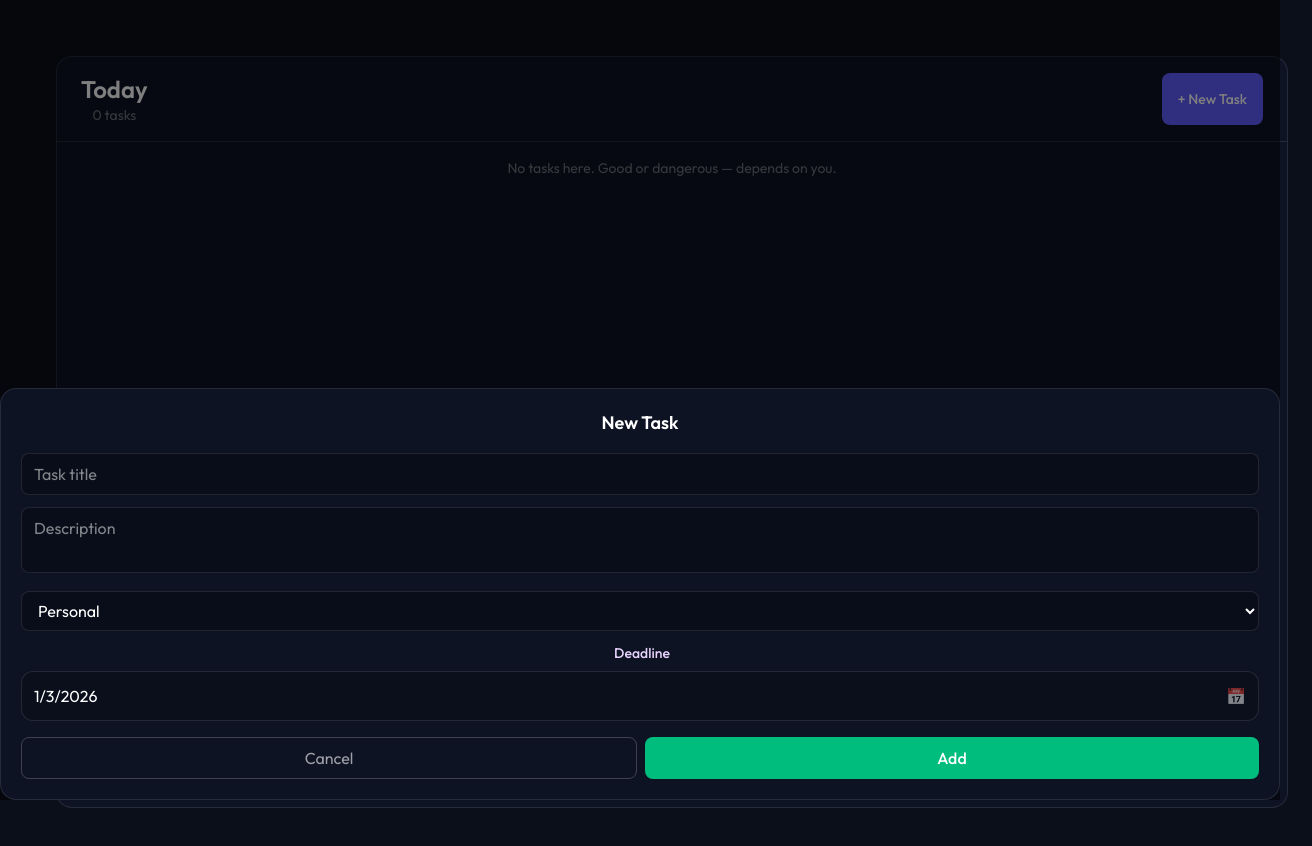
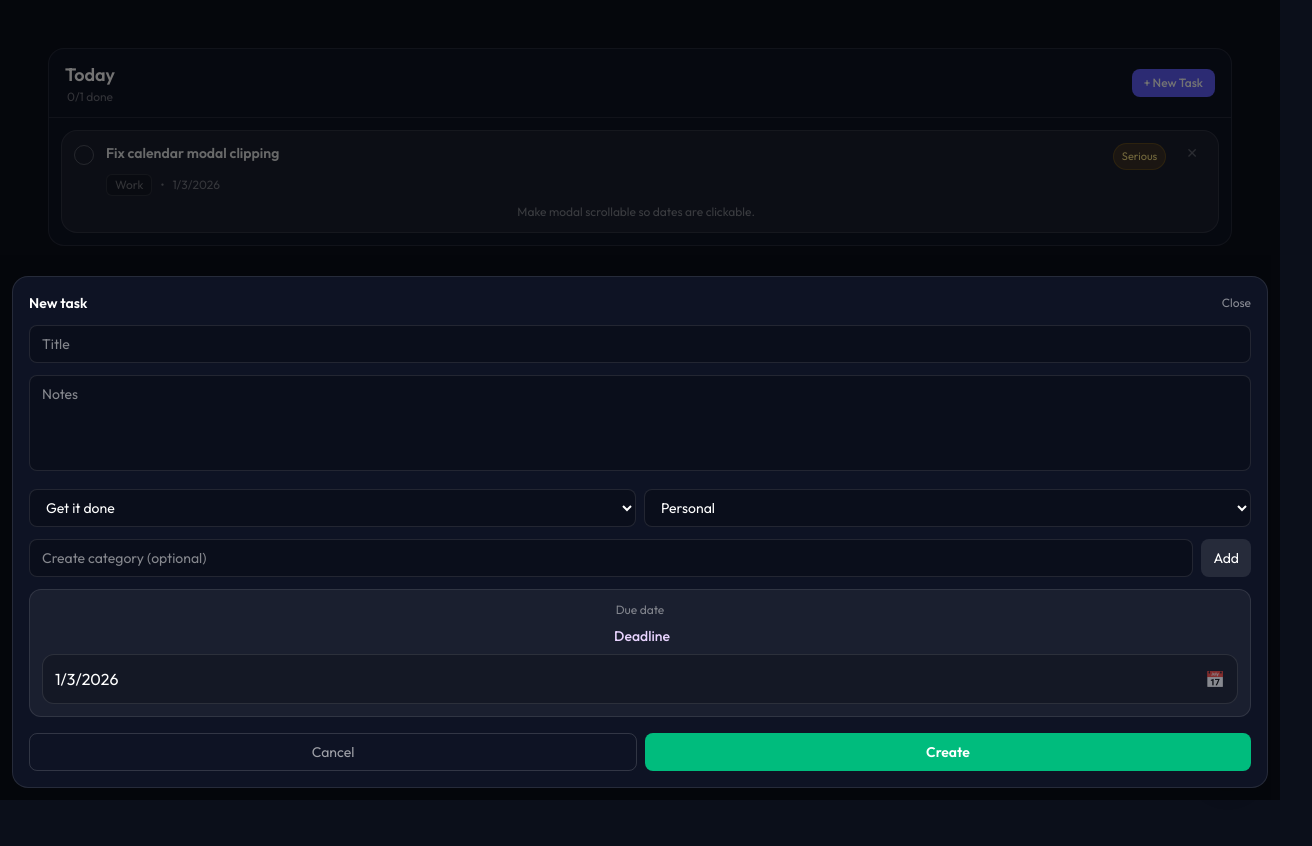
Before and after one commit to mmchasacc/CADO, a React (Vite) app: page /todo in a window 1280 px wide. Both pictures are taken after a click on the button "+ New Task". Shown: the top 846 px of the page, 1312 px wide, since content can reach past the window. After the commit the page ends 800 px from the top, so only its background shows below. Built offline with nearby package versions, Linux system fonts and the light colour scheme.

Commit message:
UI FIX + Functionalities

```diff
--- a/src/index.css
+++ b/src/index.css
@@ -8,6 +8,7 @@
   font-family: 'Outfit', system-ui, sans-serif;
   color-scheme: dark;
   background-color: #0b0f1a;
+
 }
 
 
--- a/src/pages/TodoPage.tsx
+++ b/src/pages/TodoPage.tsx
@@ -1,276 +1,423 @@
 import { useMemo, useState } from "react";
 import CalendarComponent from "../components/Calendar";
 
-/* ───────────── TYPES ───────────── */
+type Status = "Urgent" | "Serious" | "Get it done";
+type View = "today" | "upcoming" | "all";
+
 type Task = {
   id: number;
   title: string;
-  description?: string;
+  notes: string;
   category: string;
+  status: Status;
   date: Date;
   done: boolean;
 };
 
-/* ───────────── PAGE ───────────── */
+const STATUSES: Status[] = ["Urgent", "Serious", "Get it done"];
+
 const TodoPage = () => {
-  const [tasks, setTasks] = useState<Task[]>([]);
-  const [view, setView] = useState<"today" | "upcoming" | "all">("today");
-
-  /* New task state */
-  const [isModalOpen, setIsModalOpen] = useState(false);
-  const [title, setTitle] = useState("");
-  const [description, setDescription] = useState("");
-  const [category, setCategory] = useState("Personal");
-  const [selectedDate, setSelectedDate] = useState<Date>(new Date());
-
-  /* ───────────── LOGIC ───────────── */
-
-  const addTask = () => {
-    if (!title.trim()) return;
-
-    setTasks((prev) => [
-      ...prev,
+  const [view, setView] = useState<View>("today");
+  const [categories, setCategories] = useState<string[]>(["Personal", "Work", "School"]);
+  const [tasks, setTasks] = useState<Task[]>([
     {
-        id: Date.now(),
-        title,
-        description,
-        category,
-        date: selectedDate,
+      id: 1,
+      title: "Fix calendar modal clipping",
+      notes: "Make modal scrollable so dates are clickable.",
+      category: "Work",
+      status: "Serious",
+      date: new Date(),
       done: false,
     },
   ]);
 
-    setTitle("");
-    setDescription("");
-    setCategory("Personal");
-    setSelectedDate(new Date());
-    setIsModalOpen(false);
+  const [createOpen, setCreateOpen] = useState(false);
+  const [activeId, setActiveId] = useState<number | null>(null);
+
+  // create form
+  const [tTitle, setTTitle] = useState("");
+  const [tNotes, setTNotes] = useState("");
+  const [tStatus, setTStatus] = useState<Status>("Get it done");
+  const [tCategory, setTCategory] = useState("Personal");
+  const [tDate, setTDate] = useState<Date>(new Date());
+  const [newCat, setNewCat] = useState("");
+
+  const todayKey = new Date().toDateString();
+  const todayEnd = useMemo(() => {
+    const d = new Date();
+    d.setHours(23, 59, 59, 999);
+    return d.getTime();
+  }, []);
+
+  const filtered = useMemo(() => {
+    if (view === "all") return tasks;
+    if (view === "today") return tasks.filter((t) => t.date.toDateString() === todayKey);
+    return tasks.filter((t) => t.date.getTime() > todayEnd);
+  }, [tasks, view, todayKey, todayEnd]);
+
+  const active = useMemo(() => tasks.find((t) => t.id === activeId) ?? null, [tasks, activeId]);
+
+  const addCategory = () => {
+    const name = newCat.trim();
+    if (!name) return;
+    if (categories.some((c) => c.toLowerCase() === name.toLowerCase())) return;
+    setCategories((p) => [...p, name]);
+    setTCategory(name);
+    setNewCat("");
   };
 
-  const toggleTask = (id: number) => {
-    setTasks((prev) =>
-      prev.map((t) =>
-        t.id === id ? { ...t, done: !t.done } : t
-      )
-    );
+  const addTask = () => {
+    if (!tTitle.trim()) return;
+    const task: Task = {
+      id: Date.now(),
+      title: tTitle.trim(),
+      notes: tNotes.trim(),
+      category: tCategory,
+      status: tStatus,
+      date: tDate,
+      done: false,
+    };
+    setTasks((p) => [...p, task]);
+    setTTitle("");
+    setTNotes("");
+    setTStatus("Get it done");
+    setTCategory("Personal");
+    setTDate(new Date());
+    setCreateOpen(false);
   };
 
-  const deleteTask = (id: number) => {
-    setTasks((prev) => prev.filter((t) => t.id !== id));
+  const updateTask = (id: number, patch: Partial<Task>) =>
+    setTasks((p) => p.map((t) => (t.id === id ? { ...t, ...patch } : t)));
+
+  const removeTask = (id: number) => {
+    setTasks((p) => p.filter((t) => t.id !== id));
+    if (activeId === id) setActiveId(null);
   };
 
-  const today = new Date().toDateString();
-
-  const filteredTasks = useMemo(() => {
-    if (view === "all") return tasks;
-
-    if (view === "today") {
-      return tasks.filter(
-        (t) => t.date.toDateString() === today
-      );
-    }
-
-    // upcoming
-    return tasks.filter(
-      (t) => t.date.toDateString() !== today
-    );
-  }, [tasks, view, today]);
-
-  /* ───────────── UI ───────────── */
+  const statusClass = (s: Status) =>
+    s === "Urgent"
+      ? "bg-red-500/15 text-red-200 border-red-400/20"
+      : s === "Serious"
+        ? "bg-amber-500/15 text-amber-200 border-amber-400/20"
+        : "bg-emerald-500/15 text-emerald-200 border-emerald-400/20";
 
   return (
-    <div className="h-screen w-screen flex overflow-hidden bg-[#0B0F1A] text-white">
-      {/* SIDEBAR */}
-      <aside className="hidden md:flex w-56 flex-col bg-[#0E1324] border-r border-white/10 px-5 py-6">
-        <h1 className="text-lg font-semibold mb-6">TodoFlow</h1>
+    <div className=" overflow-hidden bg-[#0B0F1A] text-white">
+      <div className="h-full w-full flex overflow-hidden">
+        {/* sidebar desktop */}
+        <aside className="hidden md:flex w-60 shrink-0 flex-col bg-[#0E1324] border-r border-white/10 p-4">
+          <div className="flex items-center justify-between mb-4">
+            <h1 className="text-sm font-semibold">TodoFlow</h1>
+            <button
+              onClick={() => setCreateOpen(true)}
+              className="px-2 py-1 rounded-md bg-white/5 hover:bg-white/10 text-xs"
+            >
+              + New
+            </button>
+          </div>
 
-        <SidebarItem
-          label="Today"
-          active={view === "today"}
-          onClick={() => setView("today")}
-        />
-        <SidebarItem
-          label="Upcoming"
-          active={view === "upcoming"}
-          onClick={() => setView("upcoming")}
-        />
-        <SidebarItem
-          label="All Tasks"
-          active={view === "all"}
-          onClick={() => setView("all")}
-        />
+          <div className="space-y-1">
+            {(["today", "upcoming", "all"] as View[]).map((v) => (
+              <button
+                key={v}
+                onClick={() => {
+                  setView(v);
+                  setActiveId(null);
+                }}
+                className={`w-full text-left px-3 py-2 rounded-lg text-sm ${view === v ? "bg-indigo-500/15 text-indigo-200" : "text-white/70 hover:bg-white/5"
+                  }`}
+              >
+                {v === "all" ? "All" : v.charAt(0).toUpperCase() + v.slice(1)}
+              </button>
+            ))}
+          </div>
+
+          <div className="mt-6">
+            <p className="text-[11px] uppercase text-white/35 mb-2">Categories</p>
+            <div className="space-y-1 max-h-[45vh] overflow-y-auto pr-1">
+              {categories.map((c) => (
+                <div key={c} className="px-3 py-2 rounded-lg text-xs text-white/60 bg-white/5">
+                  {c}
+                </div>
+              ))}
+            </div>
+          </div>
         </aside>
 
-      {/* MAIN */}
-      <main className="flex-1 flex justify-center overflow-hidden">
-        <div className="w-full max-w-[1400px] flex flex-col md:flex-row gap-6 p-4 md:p-6">
-          {/* TASK LIST */}
-          <section className="flex-1 flex flex-col bg-[#0E1324] border border-white/10 rounded-2xl overflow-hidden">
-            <div className="px-6 py-4 border-b border-white/10 flex justify-between">
+        {/* main */}
+        <main className="flex-1 overflow-hidden flex justify-center">
+          <div className="w-full flex  md:flex-row gap-3 p-3 md:p-4">
+            {/* list */}
+            <section className="flex-1 min-h-0 flex flex-col rounded-2xl border border-white/10 bg-[#0E1324] overflow-hidden">
+              <div className="px-4 py-3 border-b border-white/10 flex items-center justify-between">
                 <div>
-                <h2 className="text-2xl font-semibold capitalize">
-                  {view}
-                </h2>
-                <p className="text-sm text-white/40">
-                  {filteredTasks.length} tasks
+                  <h2 className="text-lg font-semibold capitalize">{view}</h2>
+                  <p className="text-xs text-white/40">
+                    {filtered.filter((t) => t.done).length}/{filtered.length} done
                   </p>
                 </div>
-
                 <button
-                onClick={() => setIsModalOpen(true)}
-                className="px-4 py-2 rounded-lg bg-indigo-500 hover:bg-indigo-400 text-sm font-medium"
+                  onClick={() => setCreateOpen(true)}
+                  className="px-3 py-1.5 rounded-lg bg-indigo-500 hover:bg-indigo-400 text-xs font-medium"
                 >
                   + New Task
                 </button>
               </div>
 
-            <div className="flex-1 overflow-y-auto px-6 py-4 space-y-3">
-              {filteredTasks.length === 0 && (
-                <p className="text-white/40 text-sm">
-                  No tasks here. Good or dangerous — depends on you.
+              <div className="flex-1 min-h-0 overflow-y-auto p-3 space-y-2">
+                {filtered.map((t) => (
+                  <div
+                    key={t.id}
+                    onClick={() => setActiveId(t.id)}
+                    className={`rounded-2xl border p-3 cursor-pointer ${activeId === t.id
+                      ? "border-indigo-400/40 bg-indigo-500/10"
+                      : "border-white/10 bg-white/5 hover:bg-white/7"
+                      }`}
+                  >
+                    <div className="flex items-start gap-3">
+                      <button
+                        onClick={(e) => {
+                          e.stopPropagation();
+                          updateTask(t.id, { done: !t.done });
+                        }}
+                        className={`mt-0.5 w-5 h-5 rounded-full border flex items-center justify-center text-[11px]
+                          ${t.done ? "border-indigo-400 text-indigo-300" : "border-white/25 text-white/40"}
+                        `}
+                      >
+                        {t.done ? "✓" : ""}
+                      </button>
+
+                      <div className="flex-1">
+                        <div className="flex items-start justify-between gap-2">
+                          <p className={`text-sm font-semibold ${t.done ? "line-through text-white/35" : "text-white/90"}`}>
+                            {t.title}
                           </p>
+                          <span className={`text-[11px] px-2 py-1 rounded-full border ${statusClass(t.status)}`}>
+                            {t.status}
+                          </span>
+                        </div>
+                        <div className="mt-1 flex items-center gap-2 text-xs text-white/40">
+                          <span className="px-2 py-0.5 rounded-md bg-black/20 border border-white/10">{t.category}</span>
+                          <span>•</span>
+                          <span>{t.date.toLocaleDateString()}</span>
+                        </div>
+                        {t.notes && <p className="text-xs text-white/45 mt-2 line-clamp-2">{t.notes}</p>}
+                      </div>
+
+                      <button
+                        onClick={(e) => {
+                          e.stopPropagation();
+                          removeTask(t.id);
+                        }}
+                        className="text-white/30 hover:text-red-300 text-sm px-2"
+                        title="Delete"
+                      >
+                        ✕
+                      </button>
+                    </div>
+                  </div>
+                ))}
+
+                {filtered.length === 0 && (
+                  <div className="rounded-2xl border border-white/10 bg-white/5 p-4 text-sm text-white/60">
+                    No tasks here.
+                  </div>
                 )}
-
-              {filteredTasks.map((task) => (
-                <TaskItem
-                  key={task.id}
-                  task={task}
-                  onToggle={toggleTask}
-                  onDelete={deleteTask}
-                />
-              ))}
               </div>
             </section>
 
-          {/* RIGHT PANEL */}
-          <aside className="hidden md:flex w-80 bg-[#0E1324] border border-white/10 rounded-2xl p-5 flex-col">
-            <h3 className="font-medium mb-4">Calendar</h3>
+            {/* details desktop */}
+            <aside className="hidden md:flex w-[360px] min-h-0 flex-col rounded-2xl border border-white/10 bg-[#0E1324] overflow-hidden">
+              <div className="px-4 py-3 border-b border-white/10 flex items-center justify-between">
+                <p className="text-sm font-semibold">{active ? "Task details" : "Schedule"}</p>
+                {active && (
+                  <button onClick={() => setActiveId(null)} className="text-xs text-white/50 hover:text-white/80">
+                    Close
+                  </button>
+                )}
+              </div>
+
+              <div className="flex-1 min-h-0 overflow-y-auto p-4 space-y-3">
+                {!active ? (
+                  <div className="rounded-xl border border-white/10 bg-white/5 p-3">
+                    <p className="text-xs text-white/45 mb-2">Pick date (used in New Task)</p>
+                    <CalendarComponent value={tDate} onChange={setTDate} />
+                  </div>
+                ) : (
+                  <>
+                    <div className="rounded-xl border border-white/10 bg-white/5 p-3">
+                      <p className="text-xs text-white/45 mb-2">Title</p>
+                      <input
+                        value={active.title}
+                        onChange={(e) => updateTask(active.id, { title: e.target.value })}
+                        className="w-full px-3 py-2 rounded-lg bg-black/25 border border-white/10 text-sm"
+                      />
+                    </div>
+
+                    <div className="rounded-xl border border-white/10 bg-white/5 p-3">
+                      <p className="text-xs text-white/45 mb-2">Notes</p>
+                      <textarea
+                        value={active.notes}
+                        onChange={(e) => updateTask(active.id, { notes: e.target.value })}
+                        className="w-full h-28 px-3 py-2 rounded-lg bg-black/25 border border-white/10 text-sm resize-none"
+                      />
+                    </div>
+
+                    <div className="grid grid-cols-2 gap-2">
+                      <div className="rounded-xl border border-white/10 bg-white/5 p-3">
+                        <p className="text-xs text-white/45 mb-2">Status</p>
+                        <select
+                          value={active.status}
+                          onChange={(e) => updateTask(active.id, { status: e.target.value as Status })}
+                          className="w-full px-3 py-2 rounded-lg bg-black/25 border border-white/10 text-sm"
+                        >
+                          {STATUSES.map((s) => (
+                            <option key={s} value={s} className="text-black">
+                              {s}
+                            </option>
+                          ))}
+                        </select>
+                      </div>
+
+                      <div className="rounded-xl border border-white/10 bg-white/5 p-3">
+                        <p className="text-xs text-white/45 mb-2">Category</p>
+                        <select
+                          value={active.category}
+                          onChange={(e) => updateTask(active.id, { category: e.target.value })}
+                          className="w-full px-3 py-2 rounded-lg bg-black/25 border border-white/10 text-sm"
+                        >
+                          {categories.map((c) => (
+                            <option key={c} value={c} className="text-black">
+                              {c}
+                            </option>
+                          ))}
+                        </select>
+                      </div>
+                    </div>
+
+                    <div className="rounded-xl border border-white/10 bg-white/5 p-3 overflow-visible">
+                      <p className="text-xs text-white/45 mb-2">Due date</p>
                       <CalendarComponent
-              value={selectedDate}
-              onChange={setSelectedDate}
+                        value={active.date}
+                        onChange={(d: Date) => updateTask(active.id, { date: d })}
                       />
+                    </div>
+
+                    <button
+                      onClick={() => removeTask(active.id)}
+                      className="py-2 rounded-lg bg-red-500/15 hover:bg-red-500/20 border border-red-400/20 text-red-200 text-sm"
+                    >
+                      Delete task
+                    </button>
+                  </>
+                )}
+              </div>
             </aside>
           </div>
         </main>
 
-      {/* MOBILE ADD BUTTON */}
+        {/* mobile FAB */}
         <button
-        onClick={() => setIsModalOpen(true)}
-        className="md:hidden fixed bottom-6 right-6 w-14 h-14 rounded-full bg-indigo-500 text-2xl flex items-center justify-center"
+          onClick={() => setCreateOpen(true)}
+          className="md:hidden fixed bottom-6 right-6 w-14 h-14 rounded-full bg-indigo-500 hover:bg-indigo-400 text-2xl flex items-center justify-center shadow-xl"
         >
           +
         </button>
 
-      {/* ADD TASK MODAL / SHEET */}
-      {isModalOpen && (
-        <div className="fixed inset-0 z-50 bg-black/50 flex items-end md:items-center justify-center">
-          <div className="w-full md:w-[420px] bg-[#0E1324] rounded-t-2xl md:rounded-2xl p-5 border border-white/10">
-            <h3 className="text-lg font-semibold mb-4">
-              New Task
-            </h3>
+        {/* CREATE MODAL/SHEET (FIXED HEIGHT + SCROLL so calendar is clickable) */}
+        {createOpen && (
+          <div
+            className="fixed inset-0 z-50 bg-black/55 flex items-end md:items-center justify-center p-3"
+            onMouseDown={() => setCreateOpen(false)}
+          >
+            <div className="w-full flex justify-center" onMouseDown={(e) => e.stopPropagation()}>
+              <div className="w-full md:w-[520px] max-h-[90vh] overflow-y-auto overscroll-contain bg-[#0E1324] border border-white/10 rounded-t-2xl md:rounded-2xl p-4">
+                <div className="flex items-center justify-between mb-3">
+                  <p className="text-sm font-semibold">New task</p>
+                  <button onClick={() => setCreateOpen(false)} className="text-xs text-white/50 hover:text-white/80">
+                    Close
+                  </button>
+                </div>
 
+                <div className="space-y-3">
                   <input
-              value={title}
-              onChange={(e) => setTitle(e.target.value)}
-              placeholder="Task title"
-              className="w-full mb-3 px-3 py-2 rounded-lg bg-black/30 border border-white/10"
+                    value={tTitle}
+                    onChange={(e) => setTTitle(e.target.value)}
+                    placeholder="Title"
+                    className="w-full px-3 py-2 rounded-lg bg-black/25 border border-white/10 text-sm"
+                  />
+                  <textarea
+                    value={tNotes}
+                    onChange={(e) => setTNotes(e.target.value)}
+                    placeholder="Notes"
+                    className="w-full h-24 px-3 py-2 rounded-lg bg-black/25 border border-white/10 text-sm resize-none"
                   />
 
-            <textarea
-              value={description}
-              onChange={(e) => setDescription(e.target.value)}
-              placeholder="Description"
-              className="w-full mb-3 px-3 py-2 rounded-lg bg-black/30 border border-white/10 resize-none"
-            />
+                  <div className="flex gap-2">
+                    <select
+                      value={tStatus}
+                      onChange={(e) => setTStatus(e.target.value as Status)}
+                      className="flex-1 px-3 py-2 rounded-lg bg-black/25 border border-white/10 text-sm"
+                    >
+                      {STATUSES.map((s) => (
+                        <option key={s} value={s} className="text-black">
+                          {s}
+                        </option>
+                      ))}
+                    </select>
 
                     <select
-              value={category}
-              onChange={(e) => setCategory(e.target.value)}
-              className="w-full mb-3 px-3 py-2 rounded-lg bg-black/30 border border-white/10"
+                      value={tCategory}
+                      onChange={(e) => setTCategory(e.target.value)}
+                      className="flex-1 px-3 py-2 rounded-lg bg-black/25 border border-white/10 text-sm"
                     >
-              <option>Personal</option>
-              <option>Work</option>
-              <option>School</option>
-              <option>Shopping</option>
+                      {categories.map((c) => (
+                        <option key={c} value={c} className="text-black">
+                          {c}
+                        </option>
+                      ))}
                     </select>
+                  </div>
 
-            <CalendarComponent
-              value={selectedDate}
-              onChange={setSelectedDate}
+                  <div className="flex gap-2">
+                    <input
+                      value={newCat}
+                      onChange={(e) => setNewCat(e.target.value)}
+                      placeholder="Create category (optional)"
+                      className="flex-1 px-3 py-2 rounded-lg bg-black/25 border border-white/10 text-sm"
                     />
+                    <button onClick={addCategory} className="px-3 py-2 rounded-lg bg-white/10 hover:bg-white/15 text-sm">
+                      Add
+                    </button>
+                  </div>
 
-            <div className="mt-4 flex gap-2">
+                  <div className="rounded-xl border border-white/10 bg-white/5 p-3 overflow-visible">
+                    <p className="text-xs text-white/45 mb-2">Due date</p>
+                    <CalendarComponent value={tDate} onChange={setTDate} />
+                  </div>
+
+                  <div className="flex gap-2 pt-1">
                     <button
-                onClick={() => setIsModalOpen(false)}
-                className="flex-1 py-2 rounded-lg border border-white/20 text-white/60"
+                      onClick={() => setCreateOpen(false)}
+                      className="flex-1 py-2 rounded-lg border border-white/15 text-white/60 hover:bg-white/5 text-sm"
                     >
                       Cancel
                     </button>
                     <button
                       onClick={addTask}
-                className="flex-1 py-2 rounded-lg bg-emerald-500 hover:bg-emerald-400 font-medium"
+                      className="flex-1 py-2 rounded-lg bg-emerald-500 hover:bg-emerald-400 text-sm font-semibold"
                     >
-                Add
+                      Create
                     </button>
+                  </div>
+                </div>
               </div>
             </div>
           </div>
         )}
       </div>
+    </div>
   );
 };
 
 export default TodoPage;
-
-/* ───────────── COMPONENTS ───────────── */
-
-const SidebarItem = ({ label, active, onClick }: any) => (
-  <button
-    onClick={onClick}
-    className={`px-3 py-2 rounded-md text-sm text-left ${active
-      ? "bg-indigo-500/20 text-indigo-300"
-      : "text-white/70 hover:bg-white/5"
-      }`}
-  >
-    {label}
-  </button>
-);
-
-const TaskItem = ({ task, onToggle, onDelete }: any) => (
-  <div className="flex items-start gap-3 p-3 rounded-xl bg-white/5 border border-white/10">
-    <button
-      onClick={() => onToggle(task.id)}
-      className={`mt-1 w-5 h-5 rounded-full border flex items-center justify-center text-xs ${task.done
-        ? "border-indigo-400 text-indigo-400"
-        : "border-white/30"
-        }`}
-    >
-      {task.done && "✓"}
-    </button>
-
-    <div className="flex-1">
-      <p
-        className={`text-sm font-medium ${task.done && "line-through text-white/40"
-          }`}
-      >
-        {task.title}
-      </p>
-      {task.description && (
-        <p className="text-xs text-white/40">
-          {task.description}
-        </p>
-      )}
-      <p className="text-xs text-white/30 mt-1">
-        {task.category} ·{" "}
-        {task.date.toLocaleDateString()}
-      </p>
-    </div>
-
-    <button
-      onClick={() => onDelete(task.id)}
-      className="text-white/40 hover:text-red-400 text-sm"
-    >
-      ✕
-    </button>
-  </div>
-);
```
Lines whose indentation alone changed are shown as unchanged.
